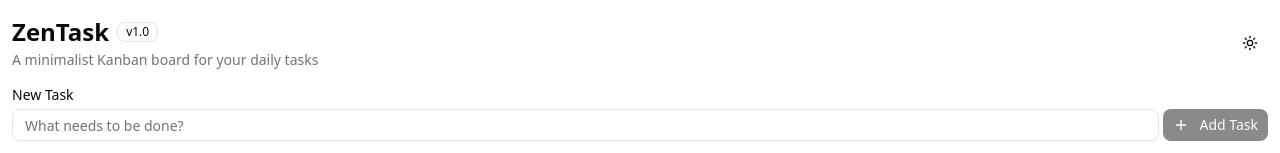
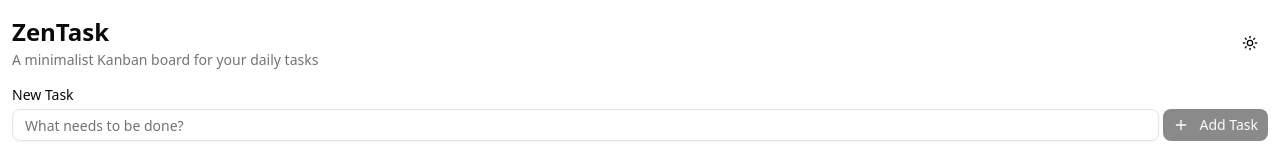
Before and after one commit to ZeroTwo71/zentask, a Next.js app: page /kanban in a window 1280 px wide. Shown: the top 153 px of the page. Built offline with nearby package versions, Linux system fonts and the light colour scheme.

Commit message:
Remove version

```diff
--- a/src/app/kanban/page.tsx
+++ b/src/app/kanban/page.tsx
@@ -9,7 +9,6 @@ export default function KanbanPage() {
       <AppHeader
         title="ZenTask"
         description="A minimalist Kanban board for your daily tasks"
-        version="1.0"
       />
       <main className="overflow-hidden">
         <KanbanBoard />
```
